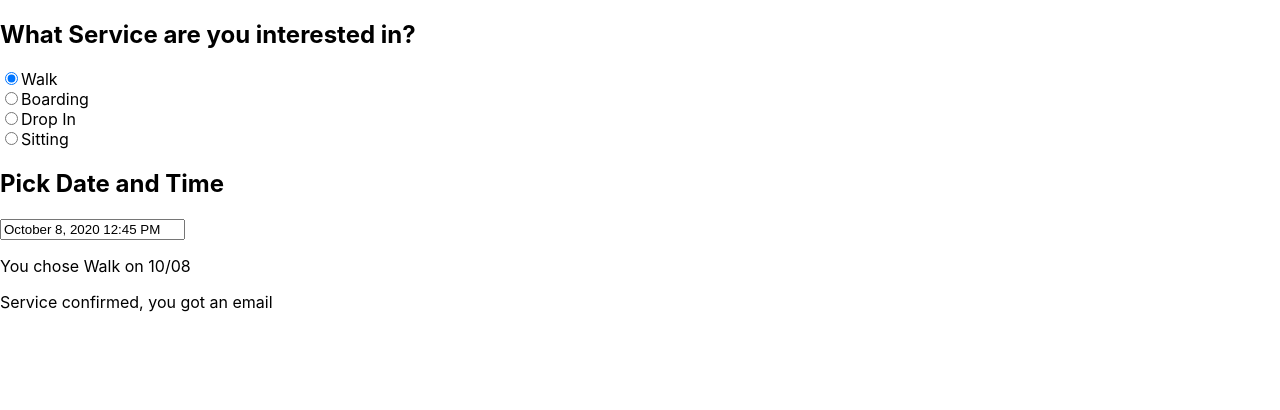
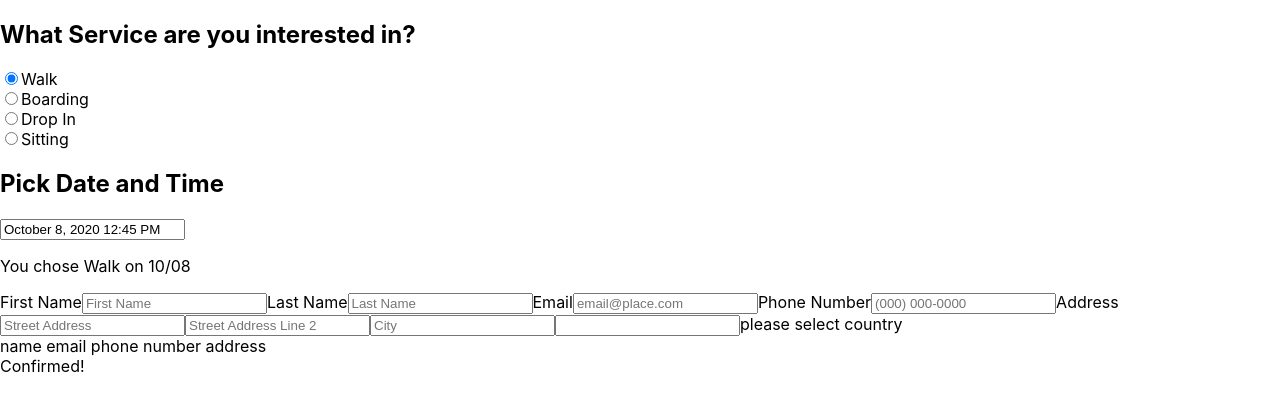
Before and after one commit to stepanovaky/purringtails-frontend, a React (Create React App) app: page / in a window 1280 px wide. Shown: the top 410 px of the page. Built offline with nearby package versions, Linux system fonts and the light colour scheme.

Commit message:
login form

```diff
--- a/package.json
+++ b/package.json
@@ -9,6 +9,7 @@
     "date-fns": "^2.16.1",
     "enzyme": "^3.11.0",
     "enzyme-adapter-react-16": "^1.15.5",
+    "libphonenumber-js": "^1.8.3",
     "react": "^16.13.1",
     "react-datepicker": "^3.2.2",
     "react-dom": "^16.13.1",
--- a/src/App.js
+++ b/src/App.js
@@ -1,13 +1,16 @@
 import React from 'react';
 import ChooseService from './ChooseService';
 import ConfirmationPage from './ConfirmationPage';
+import UserInfo from './UserInfo';
 
 
 function App() {
   return (
     <div className="App">
       <ChooseService />
+      <UserInfo />
       <ConfirmationPage />
+
 
 
 
--- a/src/ConfirmationPage.js
+++ b/src/ConfirmationPage.js
@@ -4,7 +4,7 @@ function ConfirmationPage() {
 
     return(
         <div className="confirmation">
-            Service confirmed, you got an email
+            Confirmed!
         </div>
     )
 }
--- a/src/UserInfo.js
+++ b/src/UserInfo.js
@@ -0,0 +1,55 @@
+import React from 'react';
+import { AsYouType } from 'libphonenumber-js';
+
+function UserInfo() {
+
+    const handleSubmit = (e) => {
+        e.preventDefault();
+    }
+
+    return(
+        <div className="user-info" onSubmit={handleSubmit}>
+            <form className="user-info">
+                <label>
+                    First Name
+                    <input type="text" placeholder="First Name" name="user-first-name" required />
+
+                </label>
+                <label>
+                    Last Name
+                    <input type="text" placeholder="Last Name" name="user-Last-name" />
+
+                </label>
+                <label>
+                    Email
+                    <input type="email" placeholder="email@place.com" name="user-email" required />
+
+                </label>
+                <label>
+                    Phone Number
+                    <input type="tel" placeholder="(000) 000-0000" name="user-phone" required />
+
+                </label>
+                <label>
+                    Address
+                    <input type="text" placeholder="Street Address" name="user-address-line-1" required />
+                    <input type="text" placeholder="Street Address Line 2" name="user-address-line-2" />
+                    <input type="text" placeholder="City" name="user-city" />
+                    <input type="Postal/Zip Code" name="user-zip" />
+                    please select country
+
+                </label>
+
+            </form>
+            name
+            email
+            phone number
+            address
+
+
+        </div>
+
+    )
+}
+
+export default UserInfo;
```
Also changed, not shown: 1 other file (tests, documents, lock files or other folders).
